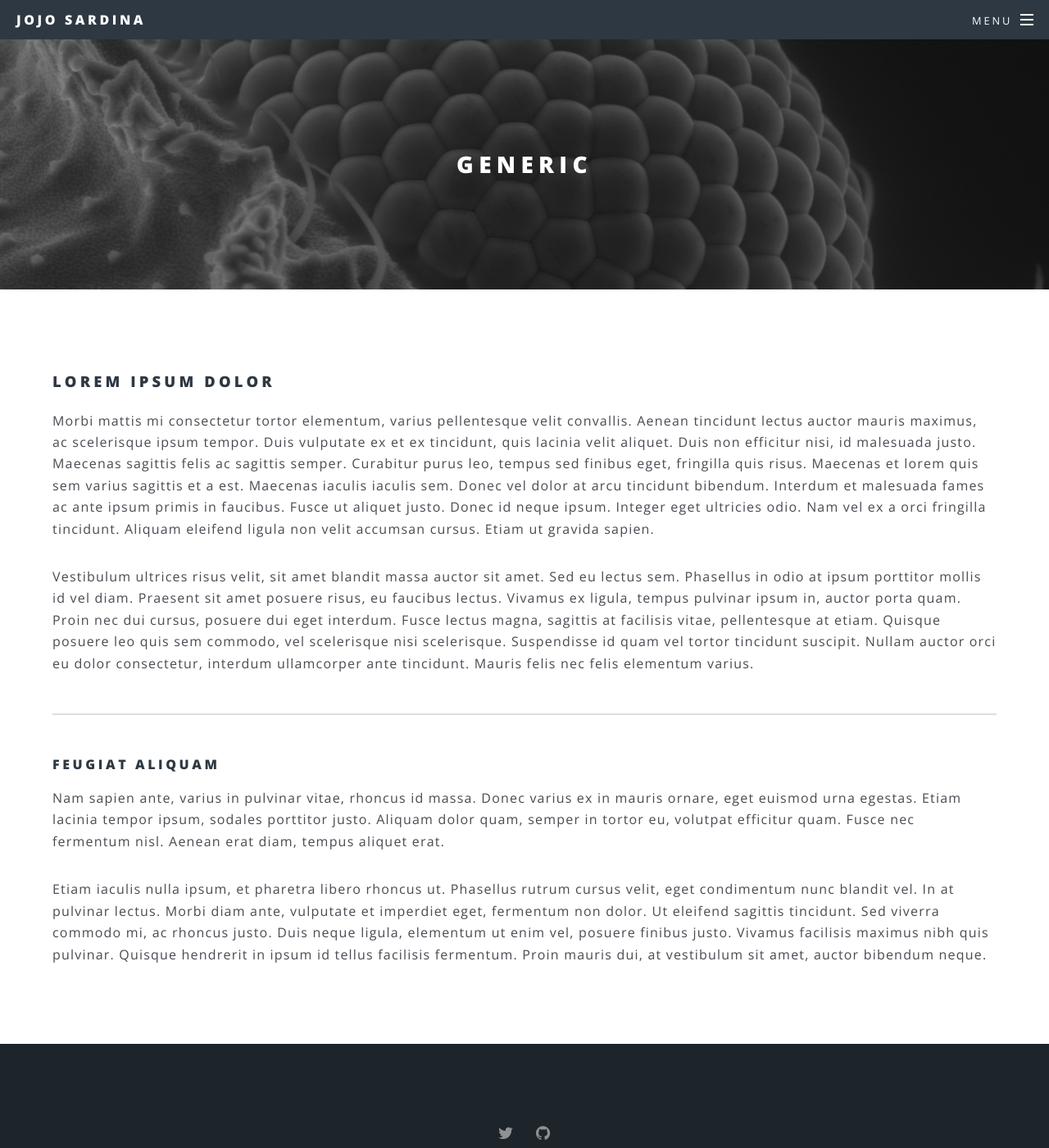
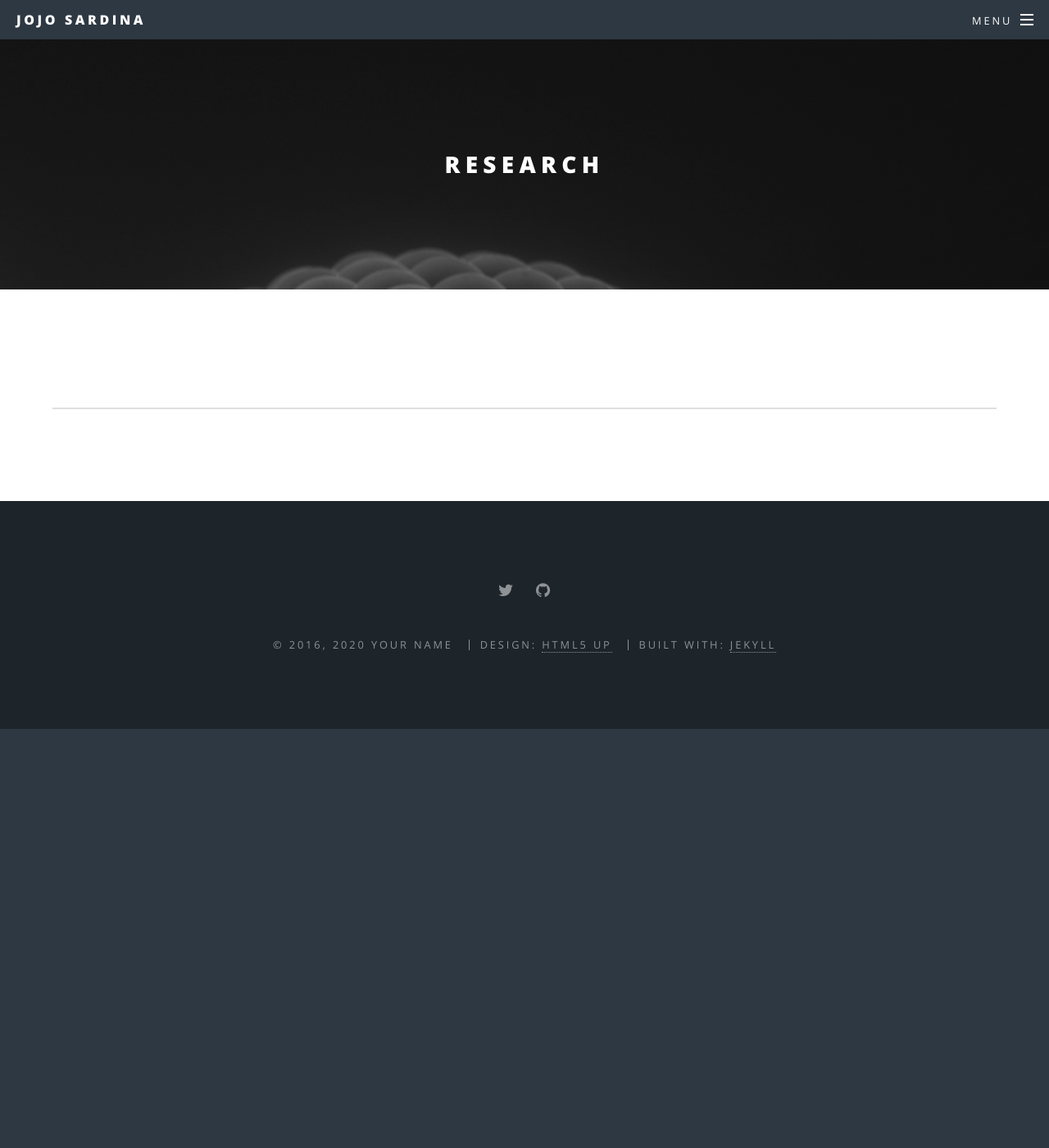
Before and after one commit to jojosardina/jojosardina.github.io, a Jekyll site: the page built from generic.html, in a window 1280 px wide and 1400 px high. Shown: the whole window at 82% size. Built offline with Jekyll 4.4.1, drawn with Linux system fonts in a browser that asks for light colours.

Commit message:
Update generic.html

```diff
--- a/generic.html
+++ b/generic.html
@@ -1,11 +1,10 @@
 ---
 layout: page
-title: Generic
+title: Research
 ---
-	<h3>Lorem ipsum dolor</h3>
-	<p>Morbi mattis mi consectetur tortor elementum, varius pellentesque velit convallis. Aenean tincidunt lectus auctor mauris maximus, ac scelerisque ipsum tempor. Duis vulputate ex et ex tincidunt, quis lacinia velit aliquet. Duis non efficitur nisi, id malesuada justo. Maecenas sagittis felis ac sagittis semper. Curabitur purus leo, tempus sed finibus eget, fringilla quis risus. Maecenas et lorem quis sem varius sagittis et a est. Maecenas iaculis iaculis sem. Donec vel dolor at arcu tincidunt bibendum. Interdum et malesuada fames ac ante ipsum primis in faucibus. Fusce ut aliquet justo. Donec id neque ipsum. Integer eget ultricies odio. Nam vel ex a orci fringilla tincidunt. Aliquam eleifend ligula non velit accumsan cursus. Etiam ut gravida sapien.</p>
-	<p>Vestibulum ultrices risus velit, sit amet blandit massa auctor sit amet. Sed eu lectus sem. Phasellus in odio at ipsum porttitor mollis id vel diam. Praesent sit amet posuere risus, eu faucibus lectus. Vivamus ex ligula, tempus pulvinar ipsum in, auctor porta quam. Proin nec dui cursus, posuere dui eget interdum. Fusce lectus magna, sagittis at facilisis vitae, pellentesque at etiam. Quisque posuere leo quis sem commodo, vel scelerisque nisi scelerisque. Suspendisse id quam vel tortor tincidunt suscipit. Nullam auctor orci eu dolor consectetur, interdum ullamcorper ante tincidunt. Mauris felis nec felis elementum varius.</p>
+	<h3></h3>
+	<p></p>
+	<p></p>
 	<hr />
-	<h4>Feugiat aliquam</h4>
-	<p>Nam sapien ante, varius in pulvinar vitae, rhoncus id massa. Donec varius ex in mauris ornare, eget euismod urna egestas. Etiam lacinia tempor ipsum, sodales porttitor justo. Aliquam dolor quam, semper in tortor eu, volutpat efficitur quam. Fusce nec fermentum nisl. Aenean erat diam, tempus aliquet erat.</p>
-	<p>Etiam iaculis nulla ipsum, et pharetra libero rhoncus ut. Phasellus rutrum cursus velit, eget condimentum nunc blandit vel. In at pulvinar lectus. Morbi diam ante, vulputate et imperdiet eget, fermentum non dolor. Ut eleifend sagittis tincidunt. Sed viverra commodo mi, ac rhoncus justo. Duis neque ligula, elementum ut enim vel, posuere finibus justo. Vivamus facilisis maximus nibh quis pulvinar. Quisque hendrerit in ipsum id tellus facilisis fermentum. Proin mauris dui, at vestibulum sit amet, auctor bibendum neque.</p>
+	<h4></h4>
+	<p></p>
```
